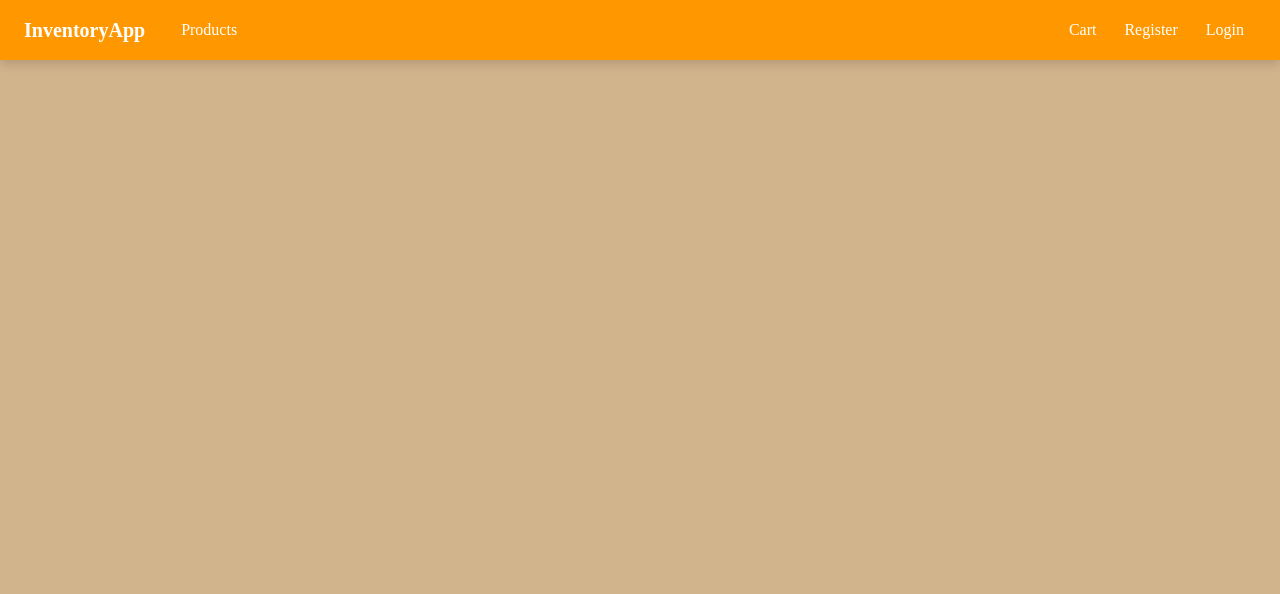
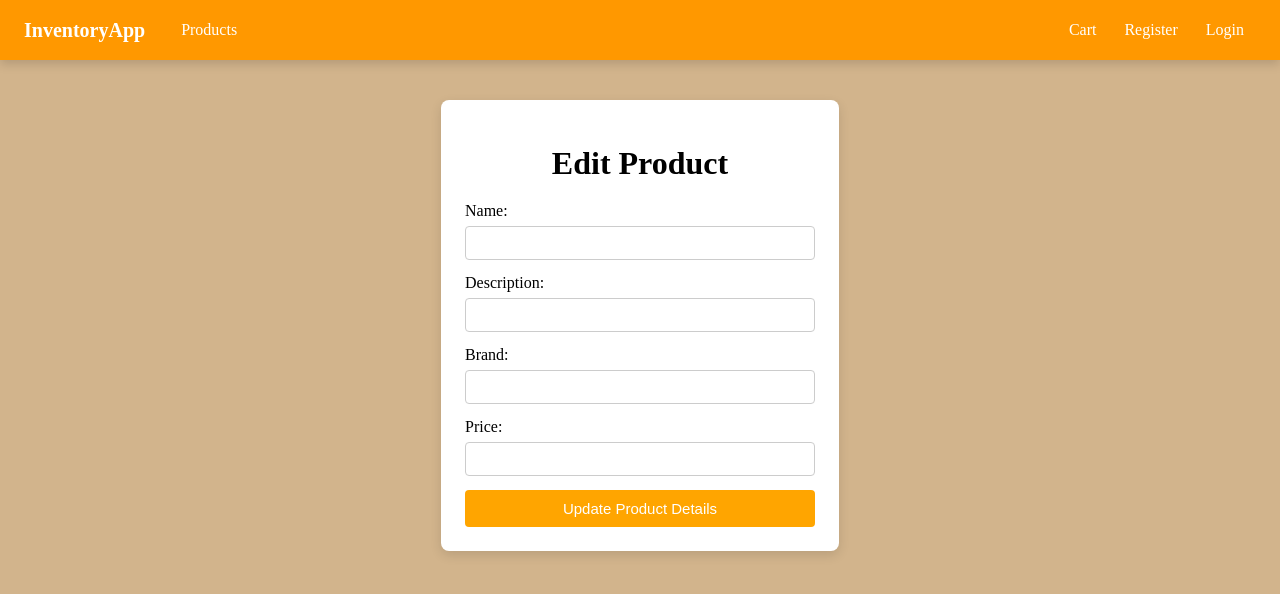
Before and after one commit to shrest21/capstone_chubb_frontend, an Angular app: page /editproduct/1 in a window 1280 px wide. Before the commit this address led to /. Shown: the top 594 px of the page. Built offline with nearby package versions, Linux system fonts and the light colour scheme; no server answers.

Commit message:
Added admin feature of edit and delete product

```diff
--- /dev/null
+++ b/src/app/_services/editproduct.service.ts
@@ -0,0 +1,17 @@
+import { HttpClient } from '@angular/common/http';
+import { Injectable } from '@angular/core';
+import { Observable } from 'rxjs';
+
+@Injectable({
+  providedIn: 'root'
+})
+export class EditproductService {
+
+  constructor(private http:HttpClient) { }
+  editProduct(payload:any,productId:number):Observable<any>{
+    return this.http.put(`http://localhost:8085/products/${productId}`,payload,{withCredentials:true});
+  }
+  deleteProduct(productId:number){
+    return this.http.delete(`http://localhost:8085/products/${productId}`,{withCredentials:true});
+  }
+}
--- a/src/app/_services/product.service.ts
+++ b/src/app/_services/product.service.ts
@@ -11,4 +11,7 @@ export class ProductService {
   getProducts():Observable<any[]>{
     return this.http.get<any[]>(this.API_URL);
   }
+  getProductById(id: number) {
+    return this.http.get(`http://localhost:8085/products/${id}`);
+  }
 }
--- a/src/app/app-routing.module.ts
+++ b/src/app/app-routing.module.ts
@@ -9,6 +9,7 @@ import { ProfileComponent } from './profile/profile.component';
 import { ViewordersComponent } from './vieworders/vieworders.component';
 import { OrderComponent } from './order/order.component';
 import { AddproductComponent } from './addproduct/addproduct.component';
+import { EditproductComponent } from './editproduct/editproduct.component';
 
 const routes: Routes = [
   { path: '', redirectTo: '/products', pathMatch: 'full' },
@@ -19,7 +20,8 @@ const routes: Routes = [
   {path:'profile',component:ProfileComponent},
   {path:'vieworders',component:ViewordersComponent},
   {path:'order',component:OrderComponent},
-  {path:'addproduct',component:AddproductComponent}
+  {path:'addproduct',component:AddproductComponent},
+  {path:'editproduct/:id',component:EditproductComponent}
 ];
 
 @NgModule({
--- a/src/app/app.component.html
+++ b/src/app/app.component.html
@@ -23,6 +23,11 @@
     </ul>
   } @else {
     <ul class="navbar-nav ml-auto">
+      @if (showAdminBoard) {
+        <li class="nav-item">
+        <a routerLink="/addproduct" routerLinkActive="active" class="nav-link">Add Product</a>
+      </li>
+      }
       <li class="nav-item">
         <a routerLink="/cart" routerLinkActive="active" class="nav-link">Cart</a>
       </li>
--- a/src/app/app.component.ts
+++ b/src/app/app.component.ts
@@ -26,7 +26,7 @@ export class AppComponent implements OnInit {
 
     if (this.isLoggedIn) {
       const user = this.storageService.getUser();
-      this.roles = user.roles || [];
+      this.roles = user.role || [];
 
       this.showAdminBoard = this.roles.includes('ROLE_ADMIN');
       this.showModeratorBoard = this.roles.includes('ROLE_MODERATOR');
--- /dev/null
+++ b/src/app/editproduct/editproduct.component.css
@@ -0,0 +1,47 @@
+.product-container {
+  display: flex;
+  justify-content: center;
+  align-items: center;
+}
+.product-container form {
+  background-color: #ffffff;
+  padding: 24px;
+  width: 350px;
+  border-radius: 8px;
+  box-shadow: 0 4px 12px rgba(0, 0, 0, 0.12);
+}
+.product-container h1 {
+  text-align: center;
+  margin-bottom: 20px;
+}
+.product-container label {
+  display: block;
+  font-weight: 500;
+  margin-bottom: 6px;
+}
+.product-container input {
+  width: 100%;
+  padding: 8px 10px;
+  margin-bottom: 14px;
+  border: 1px solid #ccc;
+  border-radius: 4px;
+  box-sizing: border-box;
+  font-size: 14px;
+}
+.product-container input:focus {
+  outline: none;
+  border-color: orange;
+}
+.product-container button {
+  width: 100%;
+  padding: 10px;
+  background-color: orange;
+  color: white;
+  border: none;
+  border-radius: 4px;
+  font-size: 15px;
+  cursor: pointer;
+}
+.product-container button:hover {
+  background-color: orangered;
+}
--- /dev/null
+++ b/src/app/editproduct/editproduct.component.html
@@ -0,0 +1,21 @@
+<div class="product-container">
+  <form (ngSubmit)="updateProduct()">
+
+    <h1>Edit Product</h1>
+
+    <label>Name:</label>
+    <input type="text" [(ngModel)]="name" name="name" placeholder="{{ name }}" required />
+    <br>
+    <label>Description:</label>
+    <input type="text" [(ngModel)]="description" name="description" placeholder="{{ description }}" required >
+    <br>
+    <label>Brand:</label>
+    <input type="text" [(ngModel)]="brand" name="brand" placeholder="{{ brand }}" required >
+    <br>
+    <label>Price:</label>
+    <input type="number" [(ngModel)]="price" name="price" placeholder="{{ price }}" required >
+    <br>
+    <button type="submit">Update Product Details</button>
+
+  </form>
+</div>
--- /dev/null
+++ b/src/app/editproduct/editproduct.component.ts
@@ -0,0 +1,61 @@
+import { Component, OnInit } from '@angular/core';
+import { ActivatedRoute, Router } from '@angular/router';
+import { ProductService } from '../_services/product.service';
+import { EditproductService } from '../_services/editproduct.service';
+import { CommonModule } from '@angular/common';
+import { FormsModule } from '@angular/forms';
+
+@Component({
+  selector: 'app-editproduct',
+  standalone: true,
+  imports:[CommonModule,FormsModule],
+  templateUrl: './editproduct.component.html',
+  styleUrl: './editproduct.component.css'
+})
+export class EditproductComponent implements OnInit {
+
+  productId!: number;
+
+  name = '';
+  description = '';
+  brand = '';
+  price: number | null = null;
+
+  constructor(
+    private route: ActivatedRoute,
+    private productService: ProductService,
+    private editproductService: EditproductService,
+    private router: Router
+  ) {}
+
+  ngOnInit(): void {
+    this.productId = Number(this.route.snapshot.paramMap.get('id'));
+
+    this.productService.getProductById(this.productId).subscribe({
+      next: (data:any) => {
+        this.name = data.name;
+        this.description = data.description;
+        this.brand = data.brand;
+        this.price = data.price;
+      },
+      error: err => console.error(err)
+    });
+  }
+
+  updateProduct() {
+    const payload = {
+      name: this.name,
+      description: this.description,
+      brand: this.brand,
+      price: this.price
+    };
+
+    this.editproductService.editProduct(payload,this.productId).subscribe({
+      next: () => {
+        alert('Product updated successfully');
+        this.router.navigate(['/products']);
+      },
+      error: err => console.error(err)
+    });
+  }
+}
--- a/src/app/product/product.component.html
+++ b/src/app/product/product.component.html
@@ -10,6 +10,10 @@
     <div class="buttons">
     <button (click)="addToCart(product.id)">Add to Cart</button>
     <button >Buy Now</button>
+    <div class="buttons" *ngIf="isAdmin">
+      <button (click)="editProduct(product.id)">Edit Product</button>
+      <button (click)="deleteProduct(product.id)">Delete Product</button>
+    </div>
     </div>
   </div>
 </div>
--- a/src/app/product/product.component.ts
+++ b/src/app/product/product.component.ts
@@ -2,6 +2,9 @@ import { CommonModule } from '@angular/common';
 import { Component, OnInit } from '@angular/core';
 import { ProductService } from '../_services/product.service';
 import { CartService } from '../_services/cart.service';
+import { StorageService } from '../_services/storage.service';
+import { Router } from '@angular/router';
+import { EditproductService } from '../_services/editproduct.service';
 
 @Component({
   selector: 'app-product',
@@ -11,8 +14,9 @@ import { CartService } from '../_services/cart.service';
   styleUrl: './product.component.css'
 })
 export class ProductComponent implements OnInit{
-  constructor(private productService:ProductService,private cartService: CartService){}
+  constructor(private productService:ProductService,private cartService: CartService,private storageService:StorageService,private router:Router,private editProductService:EditproductService){}
    products: any[] = [];
+   isAdmin = false;
    productImages: { [key: string]: string } = {
     'MacBook Air M3': 'assets/Images/macbook.png',
     'iPhone 17 Pro': 'assets/Images/iphone17.png',
@@ -22,6 +26,9 @@ export class ProductComponent implements OnInit{
   };
    ngOnInit(): void {
     this.loadProducts();
+    const user = this.storageService.getUser();
+    if(user.role=="ROLE_ADMIN")
+      this.isAdmin=true;
   }
   loadProducts() {
     this.productService.getProducts().subscribe({
@@ -36,4 +43,16 @@ export class ProductComponent implements OnInit{
   addToCart(productId: number) {
     this.cartService.addToCart(productId);
   }
+  editProduct(productId: number) {
+    this.router.navigate(['/editproduct', productId]);
+  }
+  deleteProduct(productId: number) {
+    if (confirm('Are you sure you want to delete this product?')) {
+      this.editProductService.deleteProduct(productId).subscribe({
+        next: () => {this.loadProducts();
+          alert("Product deleted successfully");
+        },
+        error: err => console.error(err)});
+      }
+    }
 }
```
